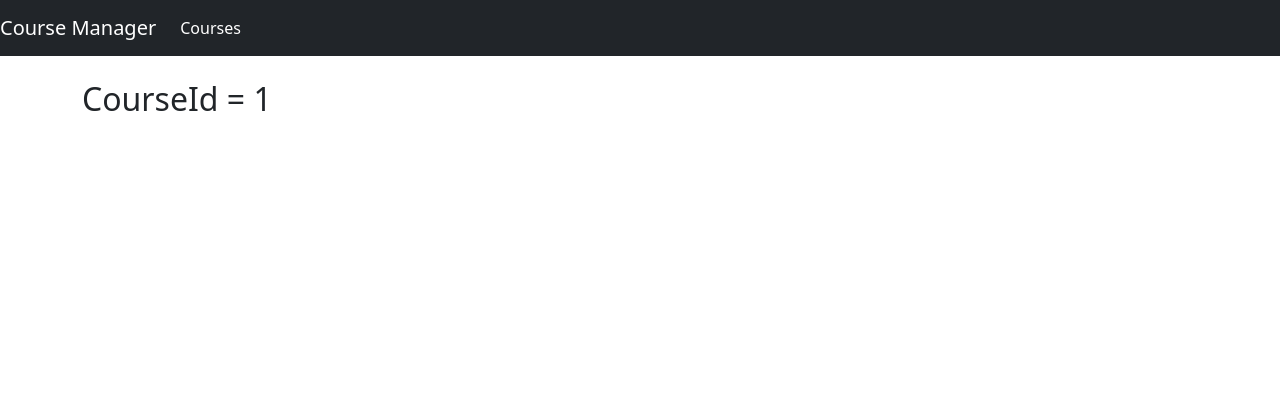
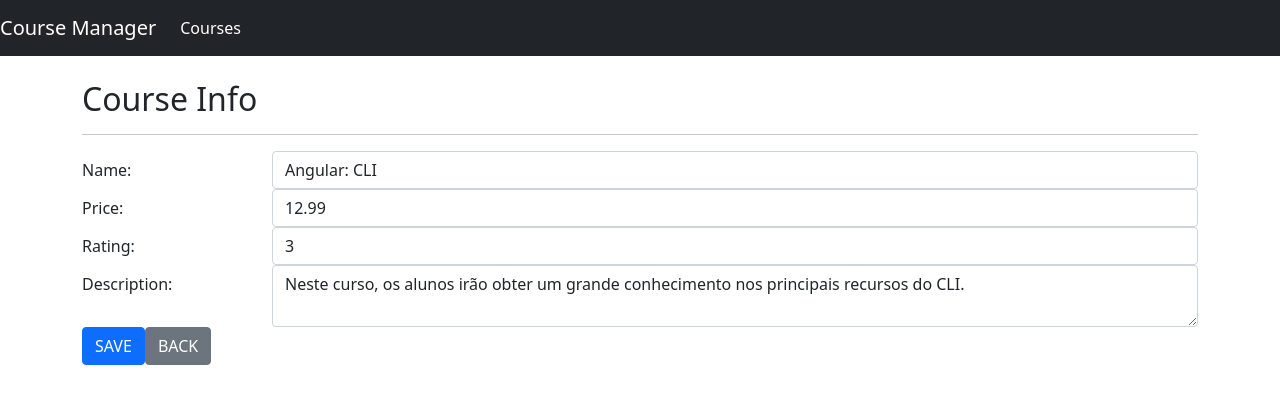
Before and after one commit to eliasr124/course-list, an Angular app: page /courses/info/1 in a window 1280 px wide. Shown: the top 404 px of the page. Built offline with nearby package versions, Linux system fonts and the light colour scheme.

Commit message:
adicinado rotas edit

```diff
--- a/src/app/courses/course-info.component.html
+++ b/src/app/courses/course-info.component.html
@@ -1 +1,56 @@
-<h2> CourseId = {{ courseId }} </h2>
+<h2> Course Info </h2>
+
+<hr/>
+
+<form #courseForm="ngForm">
+    <div class="form-group row">
+        <label class="col-sm-2 col-form-label">Name:</label>
+
+        <div class="col-sm-10">
+            <input [(ngModel)] = "course.name" required name="name" #courseName="ngModel"
+            [ngClass]="{'is-invalid': courseName.invalid}" class="form-control">
+
+            <div class="invalid-feedback">
+                <span> Course name is required </span>
+            </div>
+        </div>
+    </div>
+    <div class="form-group row">
+        <label class="col-sm-2 col-form-label">Price:</label>
+
+        <div class="col-sm-10">
+            <input [(ngModel)] = "course.price" required name="price" #coursePrice="ngModel"
+             [ngClass]="{'is-invalid': coursePrice.invalid}" class="form-control">
+
+            <div class="invalid-feedback">
+                <span> Course price is required </span>
+            </div>
+        </div>
+    </div>
+    <div class="form-group row">
+        <label class="col-sm-2 col-form-label">Rating:</label>
+
+        <div class="col-sm-10">
+            <input [(ngModel)] = "course.rating" required name="rating" #courseRating="ngModel"
+            [ngClass]="{'is-invalid': courseRating.invalid}" class="form-control">
+
+            <div class="invalid-feedback">
+                <span> Course rating is required </span>
+            </div>
+        </div>
+    </div>
+    <div class="form-group row">
+        <label class="col-sm-2 col-form-label">Description:</label>
+
+        <div class="col-sm-10">
+            <textarea [(ngModel)] = "course.description" required name="description" #courseDescription="ngModel"
+            [ngClass]="{'is-invalid': courseDescription.invalid}" class="form-control"></textarea>
+
+            <div class="invalid-feedback">
+                <span> Course price is required </span>
+            </div>
+        </div>
+    </div>
+    <button [disabled]="courseForm.invalid" (click)="save()" class="btn btn-primary mr-2">SAVE</button>
+    <button [routerLink]="['/courses']" class="btn btn-secondary">BACK</button>
+</form>
--- a/src/app/courses/course-info.component.ts
+++ b/src/app/courses/course-info.component.ts
@@ -1,5 +1,7 @@
 import { Component, OnInit } from "@angular/core";
 import { ActivatedRoute } from "@angular/router";
+import { Course } from "./course";
+import { CourseService } from "./course.service";
 
 @Component({
     templateUrl: './course-info.component.html'
@@ -7,12 +9,15 @@
 
 export class CourseInfoComponent implements OnInit{
 
-    courseId!:  number;
+    course!:  Course;
 
-    constructor(private activatedRoute: ActivatedRoute ) {}
+    constructor(private activatedRoute: ActivatedRoute, private courseService: CourseService ) {}
 
     ngOnInit(): void {
-        this.courseId = +this.activatedRoute.snapshot.paramMap.get('id')!;
+        this.course = this.courseService.retrieveById(+this.activatedRoute.snapshot.paramMap.get('id')!);
     }
 
+    save(): void{
+        this.courseService.save(this.course);
+    }
 }
--- a/src/app/courses/course.service.ts
+++ b/src/app/courses/course.service.ts
@@ -8,6 +8,16 @@
 
     retrieveAll(): Course[] {
         return COURSES;
+    }
+    retrieveById(id: number): Course {
+        return COURSES.find((courseInterator: Course) => courseInterator.id === id)!;
+    }
+
+    save(course: Course): void{
+        if(course.id){
+            const index = COURSES.findIndex((courseInterator: Course) => courseInterator.id === course.id);
+            COURSES[index] = course;
+        }
     }
 }
 
```
